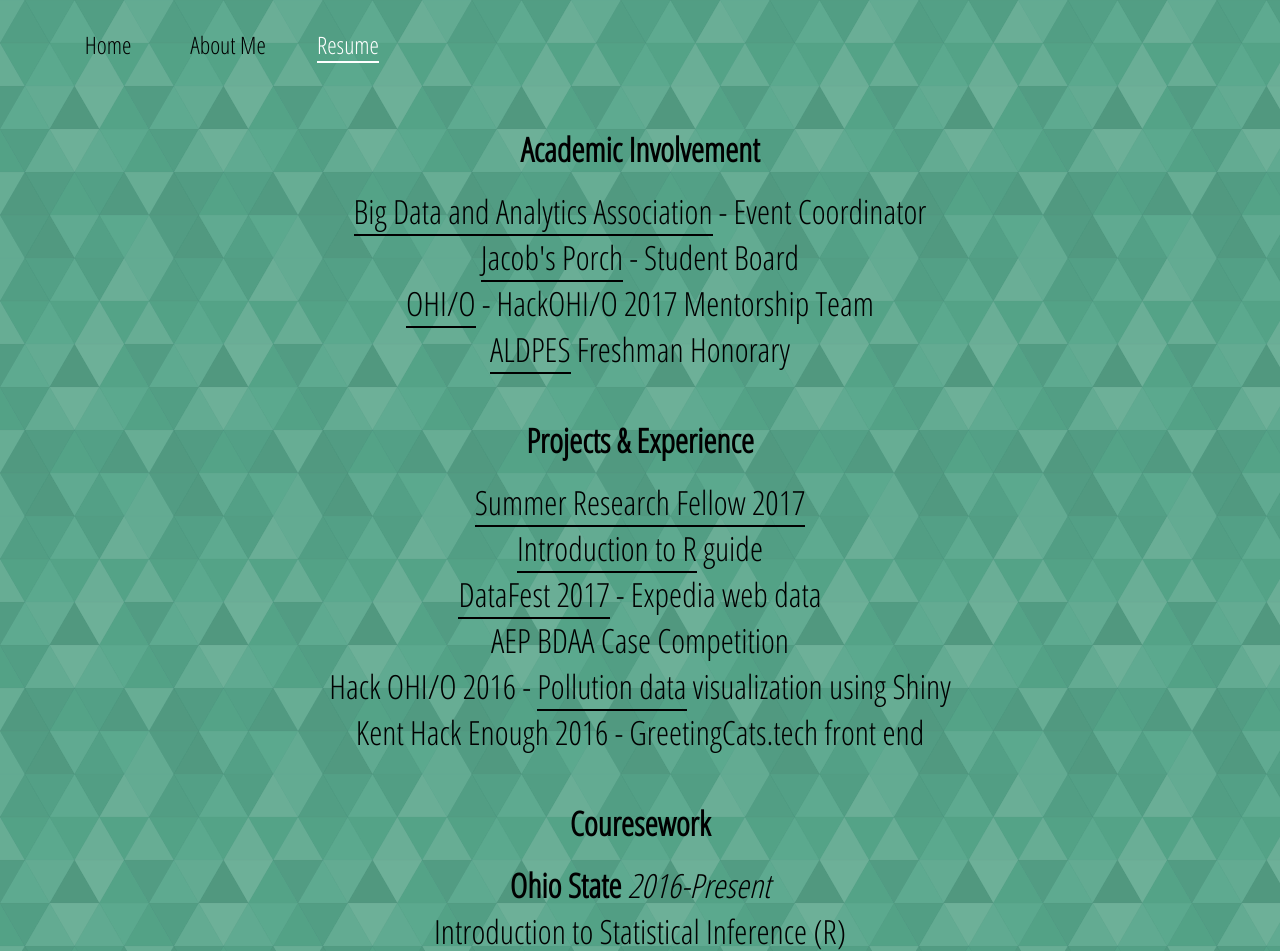
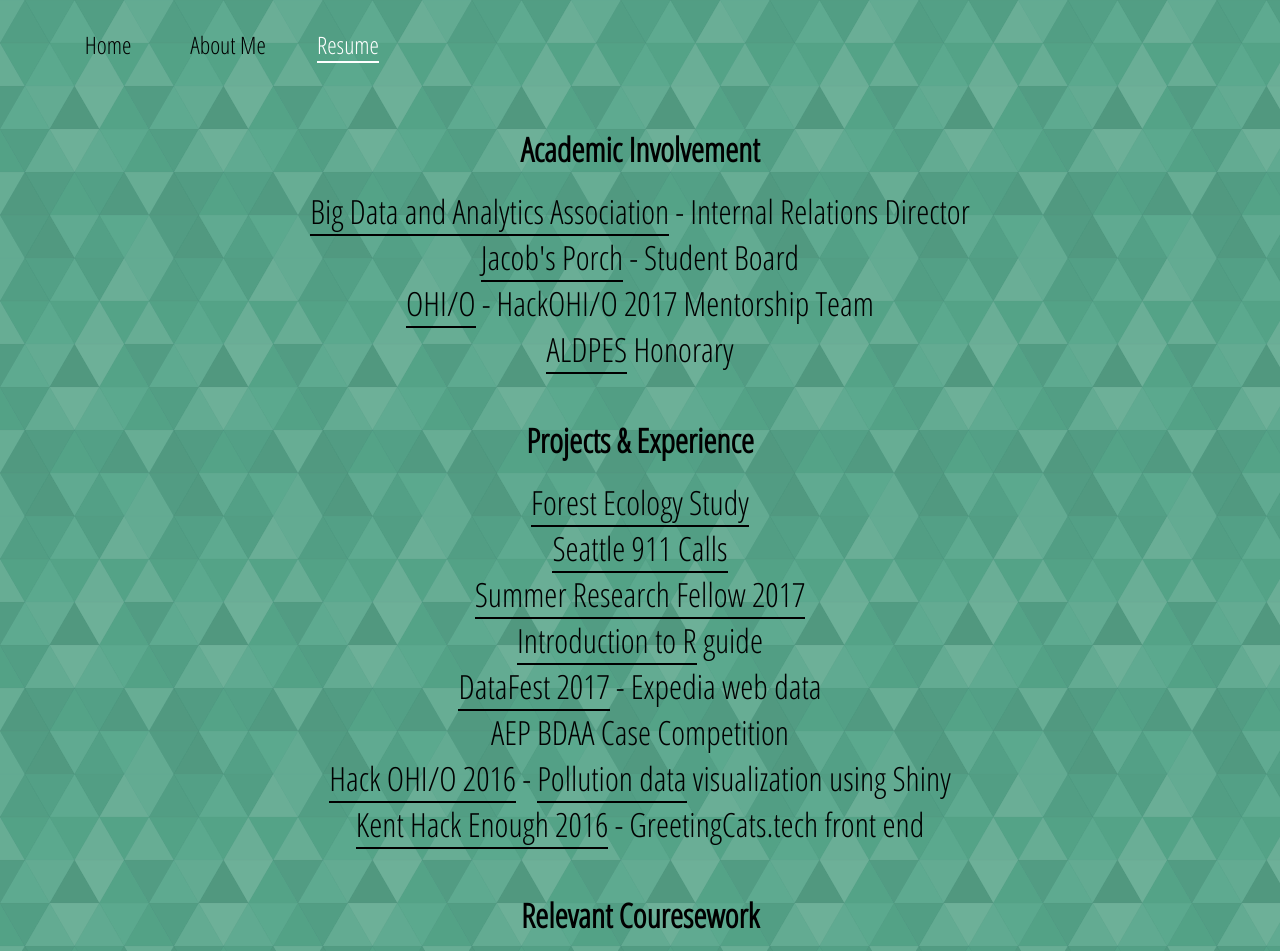
Before and after one commit to eabert/eabert.github.io, a plain HTML site: page resume.html in a window 1280 px wide. Shown: the top 951 px of the page. Drawn offline with Linux system fonts and the light colour scheme.

Commit message:
updated links to projects etc

```diff
--- a/resume.html
+++ b/resume.html
@@ -17,26 +17,32 @@
   </nav>
   <div class="content"><h4>Academic Involvement</h4>
     <!-- TODO: Add bottom border to section titles & width = 100% -->
-    <p><a href="http://www.bdaaatohiostate.org/">Big Data and Analytics Association</a> - Event Coordinator <br />
+    <p><a href="http://www.bdaaatohiostate.org/">Big Data and Analytics Association</a> - Internal Relations Director <br />
     <a href="https://www.jacobsporch.com/">Jacob's Porch</a> - Student Board<br />
     <a href="http://hack.osu.edu/">OHI/O</a> - HackOHI/O 2017 Mentorship Team <br />
-    <a href="https://u.osu.edu/aldpes/about/">ALDPES</a> Freshman Honorary</p>
+    <a href="https://u.osu.edu/aldpes/about/">ALDPES</a> Honorary</p>
 
     <h4>Projects & Experience</h4>
     <p>
-    <a href="https://data-analytics.osu.edu/news/elizabeth-gilbert-research-fellowship">Summer Research Fellow 2017</a><br />
+    <a href="https://1drv.ms/b/s!As1OruxDnc_A7wjCTQVdtOUVafZS?lipi=urn%3Ali%3Apage%3Ad_flagship3_profile_view_base%3Bkzq39OX9SO2Z8Sx3fdiypg%3D%3D">Forest Ecology Study</a><br />
+    <a href="https://1drv.ms/b/s!As1OruxDnc_A7wcXJfcIeo-60Q8H?lipi=urn%3Ali%3Apage%3Ad_flagship3_profile_view_base%3BF1YcQ%2BnjRoGfk%2Fdq%2BVVI1g%3D%3D">Seattle 911 Calls</a><br />
+    <a href="https://1drv.ms/b/s!As1OruxDnc_A7wnTi1x4cqqNuUtc">Summer Research Fellow 2017</a><br />
     <a href="Intro_to_R.html">Introduction to R</a> guide <br />
-    <a href="https://data-analytics.osu.edu/datafest">DataFest 2017</a> - Expedia web data<br />
+    <a href="https://1drv.ms/b/s!As1OruxDnc_A7wYSaDP2lRa3fEdM?lipi=urn%3Ali%3Apage%3Ad_flagship3_profile_view_base%3BwtvaDdYjSNWlU%2BpkyAX9%2BQ%3D%3D">DataFest 2017</a> - Expedia web data<br />
     AEP BDAA Case Competition<br />
-    Hack OHI/O 2016 - <a href="https://www.kaggle.com/sogun3/uspollution">Pollution data</a> visualization using Shiny<br />
-    Kent Hack Enough 2016 - GreetingCats.tech front end</p>
+    <a href="https://github.com/eabert/US-Pollution?lipi=urn%3Ali%3Apage%3Ad_flagship3_profile_view_base%3Bkzq39OX9SO2Z8Sx3fdiypg%3D%3D">Hack OHI/O 2016</a> - <a href="https://www.kaggle.com/sogun3/uspollution">Pollution data</a> visualization using Shiny<br />
+    <a href="https://github.com/BuckeyeHackers/greetingcats?lipi=urn%3Ali%3Apage%3Ad_flagship3_profile_view_base%3Bkzq39OX9SO2Z8Sx3fdiypg%3D%3D">Kent Hack Enough 2016</a> - GreetingCats.tech front end</p>
 
-    <h4>Couresework</h4>
+    <h4>Relevant Couresework</h4>
     <p>
     <b>Ohio State</b> <i>2016-Present</i><br />
+    Introduction to Database Systems<br />
     Introduction to Statistical Inference (R)<br />
     Introduction to Probability for Data Analytics (R)<br />
-    Foundations of Computer Science: Discrete Structures<br />
+    Linear Algebra<br />
+    Foundations II: Data Structures and Algorithms<br />
+    Foundations I: Discrete Structures <br />
+    Computer Systems<br />
     Software II: Software Development and Design (Java)<br />
     Software I: Software Components (Java)<br />
     Introduction to Computer Programming in C++<br />
```
Also changed, not shown: about.html (+3 -3 lines).
